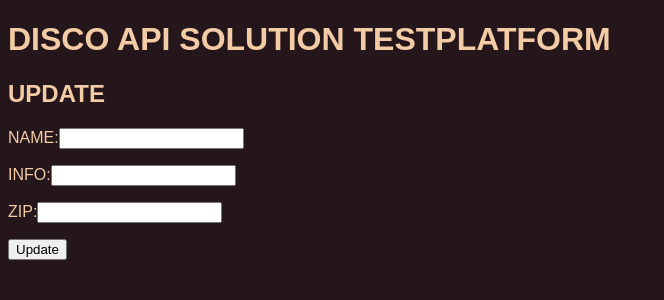
After one commit to LANGB4/DiscoverBernDB, a Flask app: page /api/update/1 in a window 1280 px wide. The commit adds this page. Shown: the top 300 px of the page, without its empty margins (0-664 px from the left). Run offline with Flask 2, Linux system fonts and the light colour scheme; data that the repository does not hold is empty.

Commit message:
update works, css changes

```diff
--- a/api.py
+++ b/api.py
@@ -53,3 +53,19 @@ def post():
             return render_template('index.html', sights = 'something went wrong..')
     else:
         redirect('/api/')
+
+
+@api.route('/update/<sight_id>', methods=['POST', 'GET'])
+def update(sight_id):
+    response = requests.get(BASE + 'sight/' + sight_id)
+    if request.method == 'POST':
+        sight_name = request.form['name']
+        sight_text = request.form['text']
+        sight_zip = request.form['zip']
+        try:
+            response = requests.patch(BASE + 'sight/' + sight_id, {'name': sight_name, 'text': sight_text, 'zip': sight_zip})
+            return redirect('/api/')
+        except:
+            return render_template('index.html', sights = 'something went wrong..')
+    else:
+        return render_template('update.html', sights = response.json())
--- a/static/css/styles.css
+++ b/static/css/styles.css
@@ -1,6 +1,6 @@
 body {
-  background-color: rgb(42, 42, 42);
-  color: rgb(0, 255, 0);
+  background: #25161b;
+  color: #f3cba5;
   font-family: sans-serif;
 }
 
--- a/templates/detail.html
+++ b/templates/detail.html
@@ -10,6 +10,9 @@
     <li>
       <a href="http://127.0.0.1:8000/api/delete/{{ id }}"> REMOVE</a>
     </li>
+    <li>
+      <a href="http://127.0.0.1:8000/api/update/{{ id }}"> UPDATE</a>
+    </li>
 
     <li>
       <a href="http://127.0.0.1:8000/api/"> BACK</a>
--- /dev/null
+++ b/templates/update.html
@@ -0,0 +1,36 @@
+{% extends 'base.html' %} {% block body %}
+
+<h2>UPDATE {{sights['name']}}</h2>
+<div class="form">
+  <form action="/api/update/{{sights['id']}}" method="POST">
+    <p>
+      NAME:<input
+        type="name"
+        name="name"
+        id="name"
+        value="{{sights['name']}}"
+        required
+      />
+    </p>
+    <p>
+      INFO:<input
+        type="text"
+        name="text"
+        id="text"
+        value="{{sights['text']}}"
+        required
+      />
+    </p>
+    <p>
+      ZIP:<input
+        type="number"
+        name="zip"
+        id="zip"
+        value="{{sights['zip']}}"
+        required
+      />
+    </p>
+    <p><input type="submit" value="Update" /></p>
+  </form>
+</div>
+{% endblock%}
```
